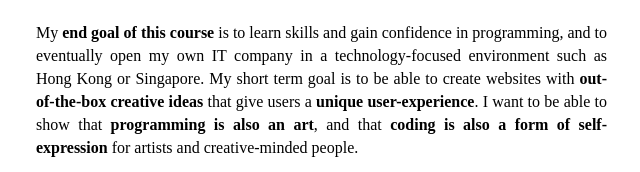
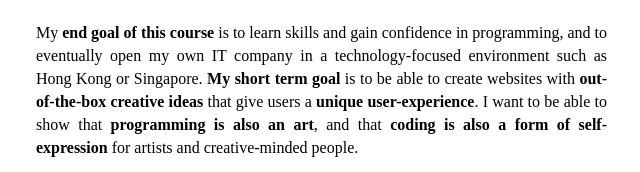
Before and after one commit to Gabriellji/rsschool-cv, a plain HTML site: page index.html in a window 1280 px wide. Shown: the part 473-645 px from the top of the page, 463-1103 px from the left. Drawn offline with Linux system fonts and the light colour scheme.

Commit message:
fix: validate code

```diff
--- a/index.html
+++ b/index.html
@@ -3,8 +3,8 @@
 <head>
     <meta charset="UTF-8">
     <meta name="viewport" content="width=device-width, initial-scale=1.0">
+    <title>My CV</title>
     <base target="_blank">
-    <title>My CV</title>
     <link rel="stylesheet" href="style.css">
 </head>
 <body>
@@ -84,7 +84,7 @@
 
                     My <b>end goal of this course</b> is to learn skills and gain confidence in programming,
                   and to eventually open my own IT company in a technology-focused environment such as Hong Kong or Singapore.
-                <b></b> My short term goal</b> is to be able to create websites with <b>out-of-the-box creative ideas</b> that give users a <b>unique
+                <b>My short term goal</b> is to be able to create websites with <b>out-of-the-box creative ideas</b> that give users a <b>unique
                  user-experience</b>. I want to be able to show that <b>programming is also an art</b>, and that <b>coding is also a form of
                  self-expression</b> for artists and creative-minded people.
                 </p>
--- a/style.css
+++ b/style.css
@@ -1,5 +1,3 @@
-
-
 body {
     width: 1000px;
     min-height: 1500px;
```
